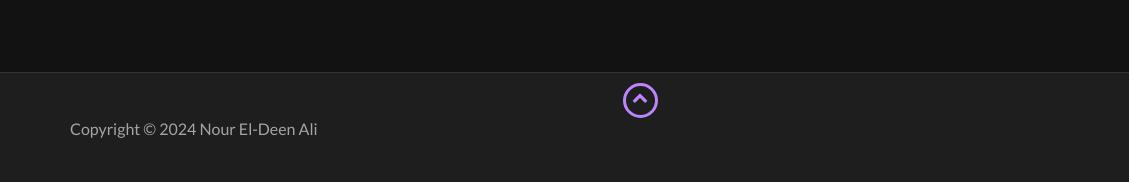
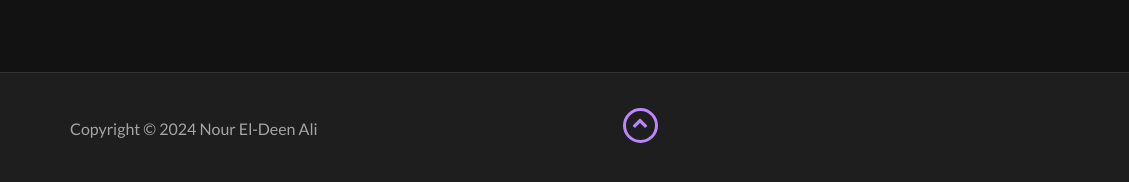
Before and after one commit to alinour64/Portfolio, a website: page index.html in a window 1280 px wide. Shown: the part 6537-6719 px from the top of the page, 0-1129 px from the left. Drawn offline with nearby package versions, Linux system fonts and the light colour scheme.

Commit message:
mini change

```diff
--- a/css/styles.css
+++ b/css/styles.css
@@ -760,3 +760,6 @@ footer {
     overflow: hidden;
   }
 }
+.top {
+  margin-top: 25px;
+}
```
